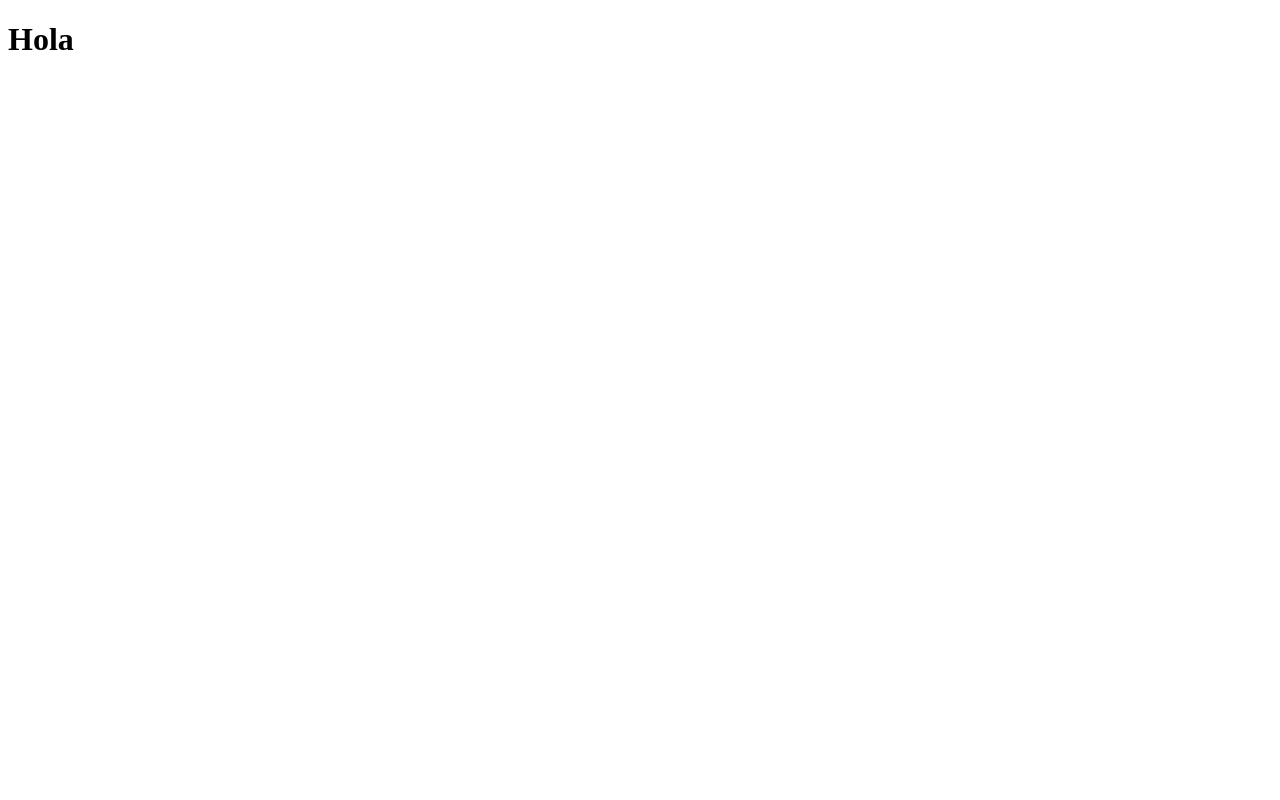
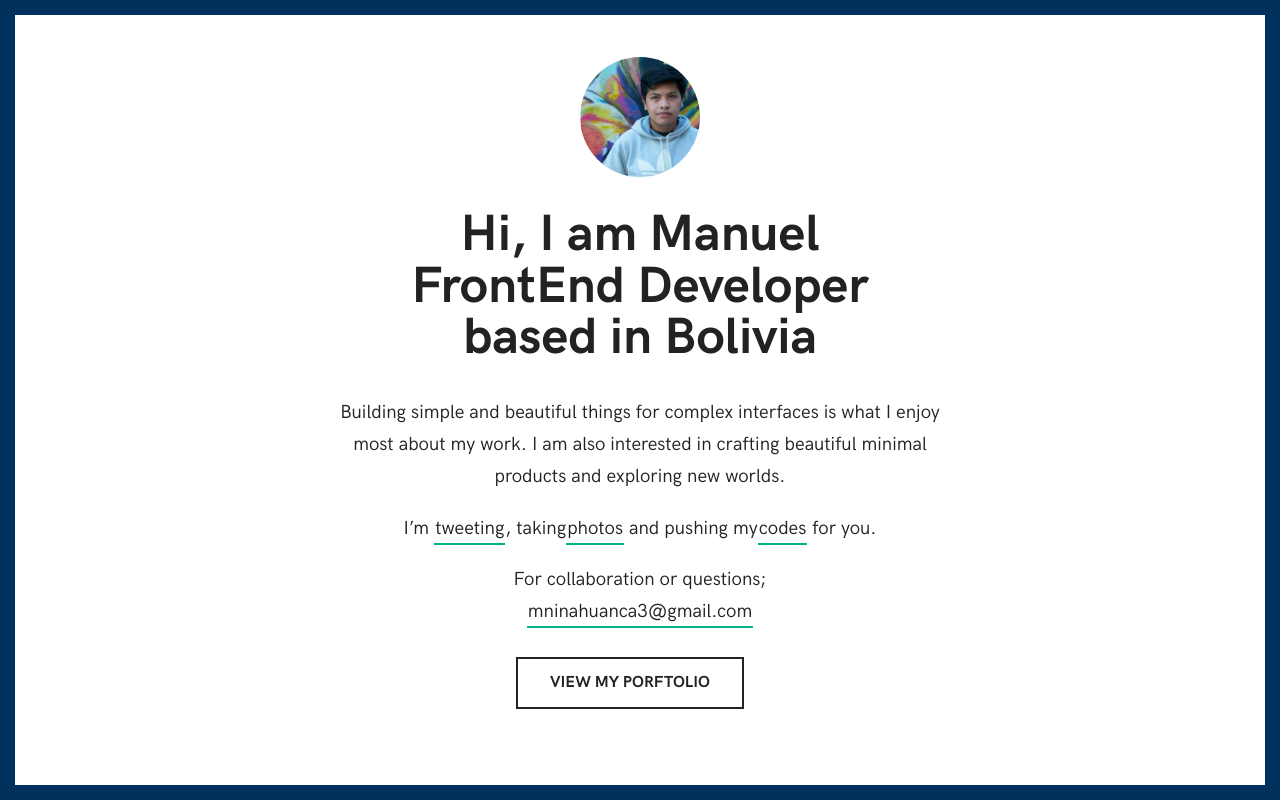
Before and after one commit to DarkAstaroth/mninahuanca_GatsbyBlog, a Gatsby site: page / in a window 1280 px wide. Built offline with nearby package versions, Linux system fonts and the light colour scheme; Gatsby itself is replaced by a stand-in of ours.

Commit message:
Creando el layout y la seccion principal

```diff
--- /dev/null
+++ b/src/components/layout.js
@@ -0,0 +1,22 @@
+import React from 'react';
+import { Helmet } from 'react-helmet';
+import '../css/fonts/hk-grotesk/style.css';
+import '../css/fonts/fontello/css/fontello.css';
+import '../css/main.css';
+import '../css/styles.css';
+
+const Layout = (props) => {
+    return (
+        <>
+            <Helmet>
+                <title>Welcome! I am mninahuanca</title>
+            </Helmet>
+            <body >
+                {props.children}
+            </body>
+
+        </>
+    );
+}
+
+export default Layout;
--- /dev/null
+++ b/src/components/mainSection.js
@@ -0,0 +1,35 @@
+import React from 'react';
+import { StaticImage } from 'gatsby-plugin-image';
+
+const MainSection = () => {
+    return (
+        <section className="is-text-align-center is-framed section-main">
+            <div className="content-wrap">
+                <div className="content">
+                    <StaticImage className="profile" src="../images/foto2.jpg" alt="mninahuanca"/>
+                    <br />
+                    <br />
+                    <h1>
+                        Hi, I am Manuel <br />
+                        FrontEnd Developer <br />
+                        based in Bolivia
+                    </h1>
+
+                    <p>Building simple and beautiful things for complex interfaces is what I enjoy most about my work. I am also interested in crafting beautiful minimal products and exploring new worlds.</p>
+
+                    <p>
+                        I’m <a class="link-1 green" href="#" target="_blank">tweeting</a>, taking
+                        <a class="link-1 green" href="#" target="_blank"> photos</a> and pushing my
+                        <a class="link-1 green" href="#" target="_blank">codes</a> for you.
+                    </p>
+
+                    <p>For collaboration or questions; <br />
+                        <a class="link-2 green" href="mailto:mninahuanca3@gmail.com">mninahuanca3@gmail.com</a></p>
+                    <a class="button bold uppercase" href="#">View my porftolio</a>
+                </div>
+            </div>
+        </section>
+    );
+}
+
+export default MainSection;
--- a/src/css/main.css
+++ b/src/css/main.css
@@ -35,7 +35,7 @@ body {
 	box-sizing: border-box;
 	}
 body {
-	font-family: 'HK Grotesk', sans-serif; color: #222; background-color: #fff; font-size: 14px; line-height: 1.7; display: flex; align-items: center;
+	font-family: 'HK Grotesk', sans-serif; color: #222; background-color: #fff; font-size: 14px; line-height: 1.7;  align-items: center;
 	}
 img {
 	max-width: 100%; height: auto;
@@ -47,7 +47,7 @@ img {
  	text-shadow: none; color: #000; background: #FFF9CD;
 	}
 /* Loader */
-html {
+/* html {
 	overflow: hidden;
 	}
 html.loaded {
@@ -64,7 +64,7 @@ body {
 	}
 html.loaded body {
 	opacity: 1;
-	}
+	} */
 
 /*  --------------------------------------------
 
@@ -186,7 +186,7 @@ p:last-child {
 
 /* FRAMED */
 .is-framed:after {
-	content: ""; position: fixed; z-index: 200; pointer-events: none; top: 0; left: 0; right: 0; bottom: 0; border: 15px solid #111;
+	content: ""; position: fixed; z-index: 200; pointer-events: none; top: 0; left: 0; right: 0; bottom: 0; border: 15px solid #00315C;
 	}
 
 
--- /dev/null
+++ b/src/css/styles.css
@@ -0,0 +1,10 @@
+.section-main{
+    display: block;
+    width: 100%;
+    height: 100vh;
+}
+.profile{
+    border-radius: 50%;
+    width: 120px;
+    height: 120px;
+}
--- a/src/pages/index.js
+++ b/src/pages/index.js
@@ -1,9 +1,14 @@
 import React from 'react';
+import { StaticImage } from 'gatsby-plugin-image';
+import Layout from '../components/layout';
+import MainSection from '../components/mainSection';
 
 const Index = () => {
   return (
-    <h1>Hola</h1>
-   );
+    <Layout>
+      <MainSection />
+    </Layout>
+  );
 }
 
 export default Index;
```
Also changed, not shown: src/images/foto.jpg (added), src/images/foto2.jpg (added), src/images/logo.png (added).
